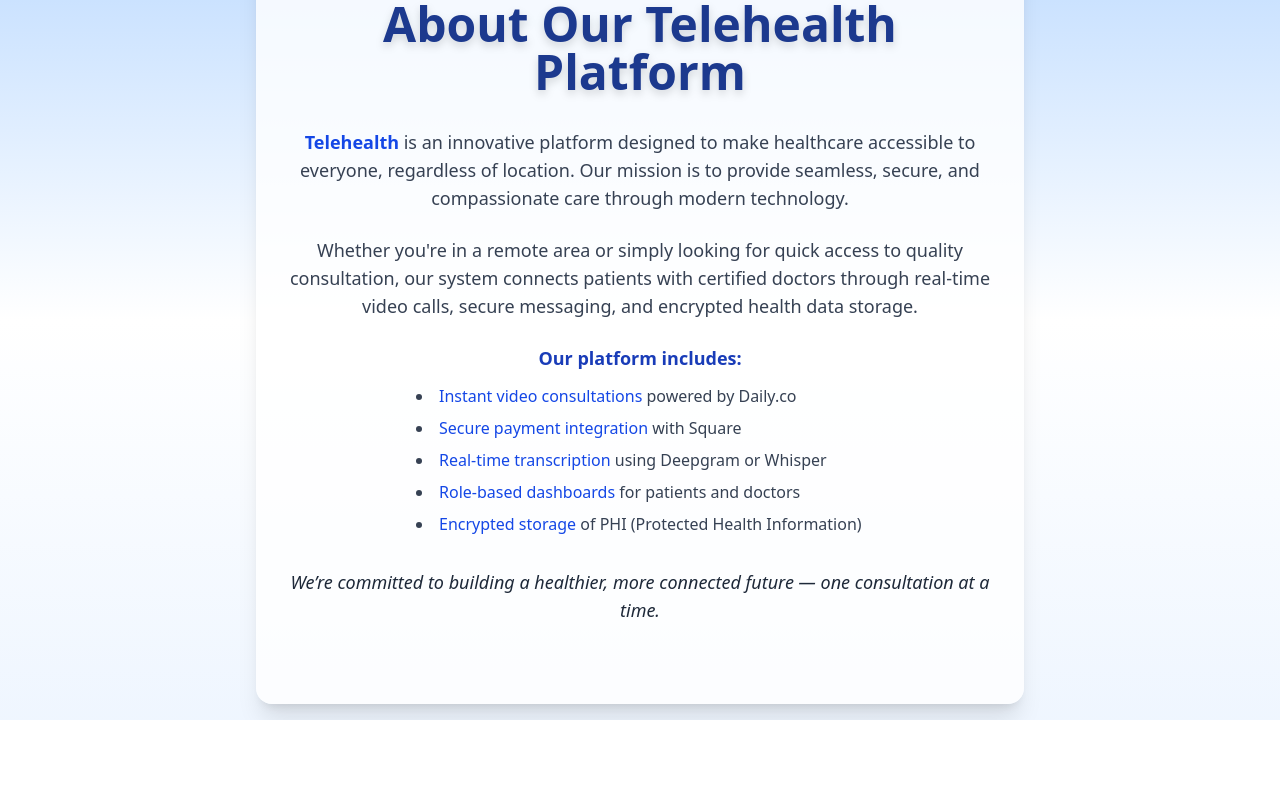
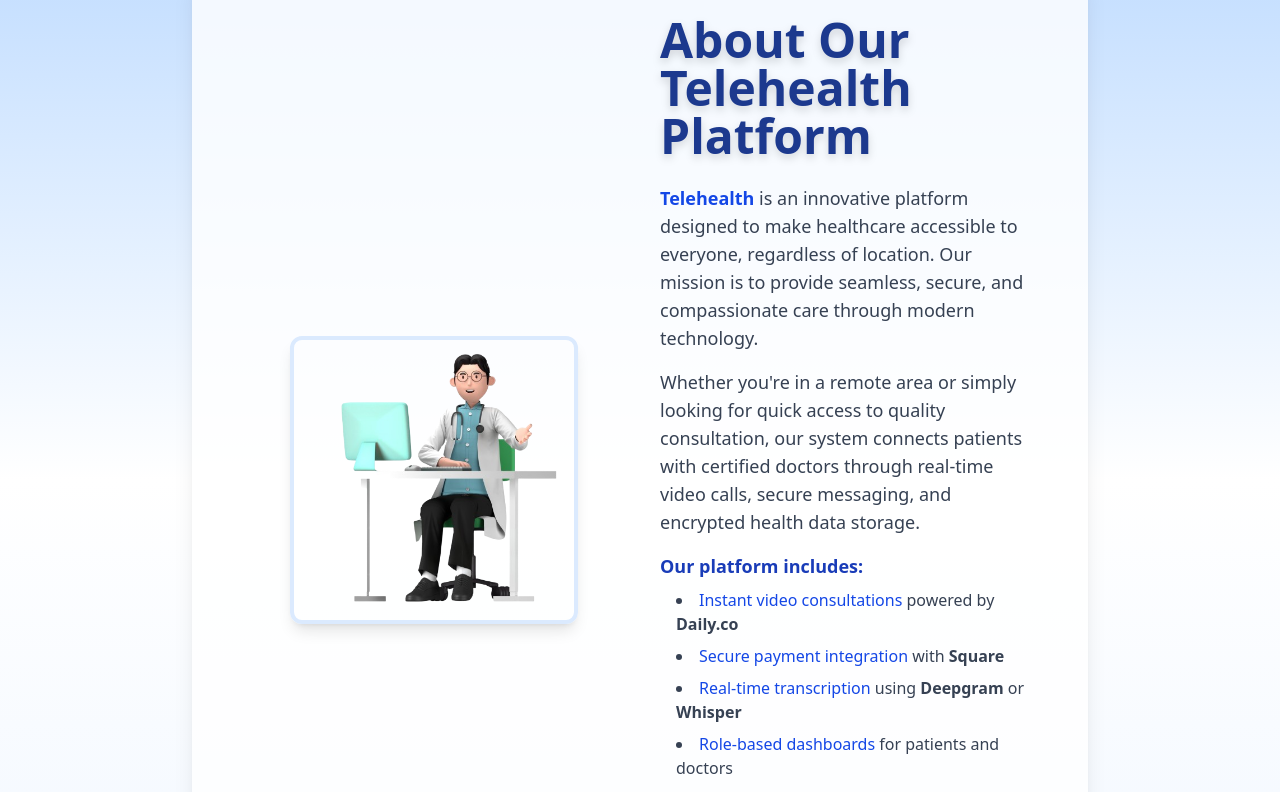
Before and after one commit to meetarora10/veersa-hack, a React (Vite) app in the folder client/: page / in a window 1280 px wide. Shown: the part 880-1672 px from the top of the page. Before the commit the page ends 1600 px from the top, so only its background shows below. Built offline with nearby package versions, Linux system fonts and the light colour scheme.

Commit message:
Auto Commit: $(date +'%Y-%m-%d %H:%M:%S')

```diff
--- a/client/src/pages/About.jsx
+++ b/client/src/pages/About.jsx
@@ -1,35 +1,42 @@
+import homeImg from '../assets/home1.png'
 
 function About() {
   return (
-    <div className="min-h-screen bg-gradient-to-b from-blue-200 via-white to-blue-50">
-
-      <div className="max-w-3xl mx-auto py-20 px-6 rounded-2xl shadow-xl bg-white/80">
-        <h1 className="text-5xl font-extrabold mb-8 text-blue-900 text-center drop-shadow-lg">
+    <div className="min-h-screen bg-gradient-to-b from-blue-200 via-white to-blue-50 flex flex-col items-center justify-center py-10">
+      <div className="max-w-4xl w-full mx-auto flex flex-col md:flex-row items-center gap-10 bg-white/80 rounded-2xl shadow-xl p-8 md:p-14">
+        {/* Left: Illustration */}
+        <div className="flex-1 flex justify-center mb-8 md:mb-0">
+          <img
+            src={homeImg}
+            alt="Telehealth Illustration"
+            className="w-72 h-72 object-contain rounded-xl shadow-lg border-4 border-blue-100"
+          />
+        </div>
+        {/* Right: Content */}
+        <div className="flex-1">
+          <h1 className="text-4xl md:text-5xl font-extrabold mb-6 text-blue-900 text-center md:text-left drop-shadow-lg">
             About Our Telehealth Platform
           </h1>
-
-        <p className="text-lg text-gray-700 mb-6 text-center">
+          <p className="text-lg text-gray-700 mb-4 text-center md:text-left">
             <span className="font-semibold text-blue-700">Telehealth</span> is an innovative platform designed to make healthcare accessible to everyone,
             regardless of location. Our mission is to provide seamless, secure, and compassionate care through modern technology.
           </p>
-
-        <p className="text-lg text-gray-700 mb-6 text-center">
+          <p className="text-lg text-gray-700 mb-4 text-center md:text-left">
             Whether you're in a remote area or simply looking for quick access to quality consultation, our system connects patients with certified doctors through real-time video calls, secure messaging, and encrypted health data storage.
           </p>
-
-        <div className="mb-8">
-          <p className="text-lg text-blue-800 font-semibold mb-3 text-center">
+          <div className="mb-6">
+            <p className="text-lg text-blue-800 font-semibold mb-2 text-center md:text-left">
               Our platform includes:
             </p>
-          <ul className="list-disc list-inside text-gray-700 space-y-2 mx-auto max-w-md">
+            <ul className="list-disc list-inside text-gray-700 space-y-2 pl-4">
               <li>
-              <span className="font-medium text-blue-700">Instant video consultations</span> powered by Daily.co
+                <span className="font-medium text-blue-700">Instant video consultations</span> powered by <span className="font-semibold">Daily.co</span>
               </li>
               <li>
-              <span className="font-medium text-blue-700">Secure payment integration</span> with Square
+                <span className="font-medium text-blue-700">Secure payment integration</span> with <span className="font-semibold">Square</span>
               </li>
               <li>
-              <span className="font-medium text-blue-700">Real-time transcription</span> using Deepgram or Whisper
+                <span className="font-medium text-blue-700">Real-time transcription</span> using <span className="font-semibold">Deepgram</span> or <span className="font-semibold">Whisper</span>
               </li>
               <li>
                 <span className="font-medium text-blue-700">Role-based dashboards</span> for patients and doctors
@@ -39,10 +46,10 @@ function About() {
               </li>
             </ul>
           </div>
-
-        <p className="text-lg text-gray-800 text-center italic">
+          <p className="text-lg text-gray-800 text-center md:text-left italic">
             We’re committed to building a healthier, more connected future — one consultation at a time.
           </p>
+        </div>
       </div>
     </div>
   );
```
Lines whose indentation alone changed are shown as unchanged.
